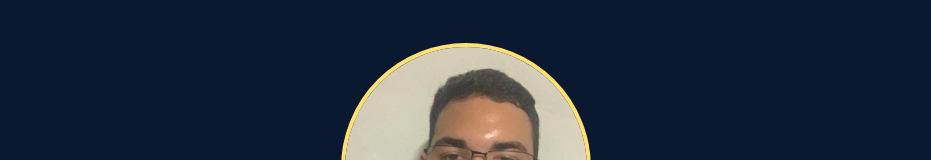
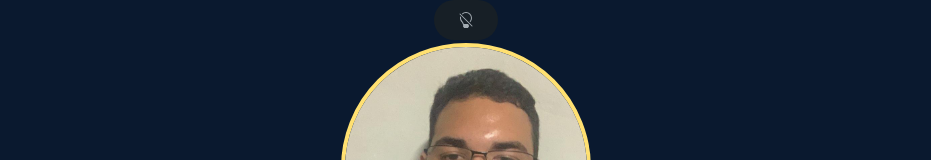
Before and after one commit to Hugo-Sodre/Portifolio1.0, a React (Create React App) app: page / in a window 1280 px wide. Shown: the top 160 px of the page, without its empty margins (174-1105 px from the left). Built offline with nearby package versions, Linux system fonts and the light colour scheme.

Commit message:
posicionamento botao thema

```diff
--- a/src/App.jsx
+++ b/src/App.jsx
@@ -27,31 +27,22 @@ function App() {
             flex-row
           "
         >
-          <div className="md:hidden">
-            <button onClick={onClick} className="menu-button">
-              <span>Menu</span>
-              <img src={Menu} alt="botão menu" className="" />
+          <div className="flex flex-col mx-auto">
+            <button className="bg-[#171F26] px-6 py-3  rounded-full text-sm text-[#A3ABB2]">
+              <svg
+                xmlns="http://www.w3.org/2000/svg"
+                width="16"
+                height="16"
+                fill="currentColor"
+                viewBox="0 0 16 16"
+              >
+                <path
+                  fillRule="evenodd"
+                  d="M2.23 4.35A6.004 6.004 0 0 0 2 6c0 1.691.7 3.22 1.826 4.31.203.196.359.4.453.619l.762 1.769A.5.5 0 0 0 5.5 13a.5.5 0 0 0 0 1 .5.5 0 0 0 0 1l.224.447a1 1 0 0 0 .894.553h2.764a1 1 0 0 0 .894-.553L10.5 15a.5.5 0 0 0 0-1 .5.5 0 0 0 0-1 .5.5 0 0 0 .288-.091L9.878 12H5.83l-.632-1.467a2.954 2.954 0 0 0-.676-.941 4.984 4.984 0 0 1-1.455-4.405l-.837-.836zm1.588-2.653.708.707a5 5 0 0 1 7.07 7.07l.707.707a6 6 0 0 0-8.484-8.484zm-2.172-.051a.5.5 0 0 1 .708 0l12 12a.5.5 0 0 1-.708.708l-12-12a.5.5 0 0 1 0-.708z"
+                />
+              </svg>
             </button>
           </div>
-          <nav
-            ref={dropDrownRef}
-            className={`menu ${isActive ? "active" : "inactive"}`}
-          >
-            <ul>
-              <li>
-                <a href="#">Sobre mim</a>
-              </li>
-              <li>
-                <a href="#">Experiência</a>
-              </li>
-              <li>
-                <a href="#">Formação</a>
-              </li>
-              <li>
-                <a href="#">Contato</a>
-              </li>
-            </ul>
-          </nav>
         </header>
 
         <main className="flex flex-col gap-6">
```
